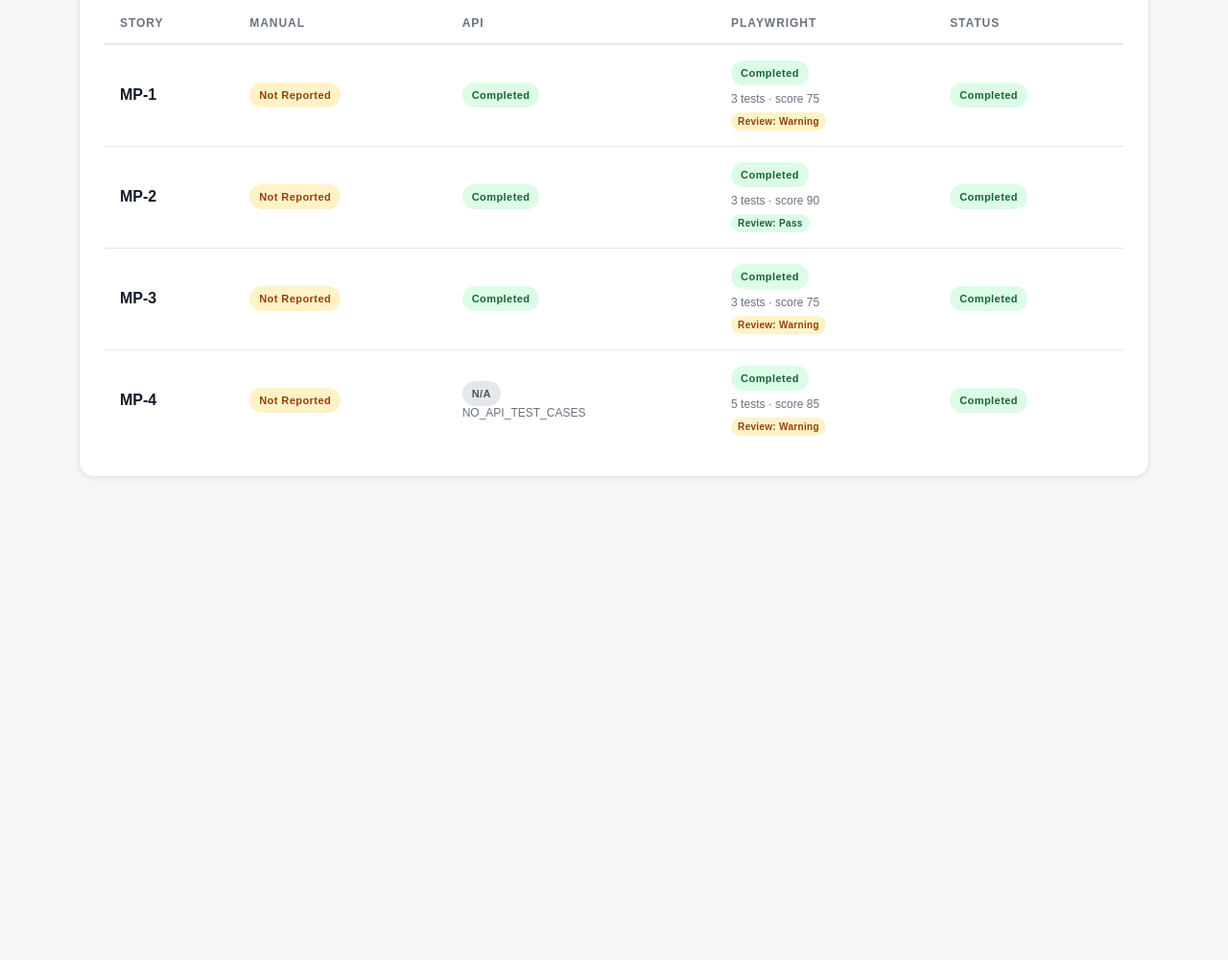
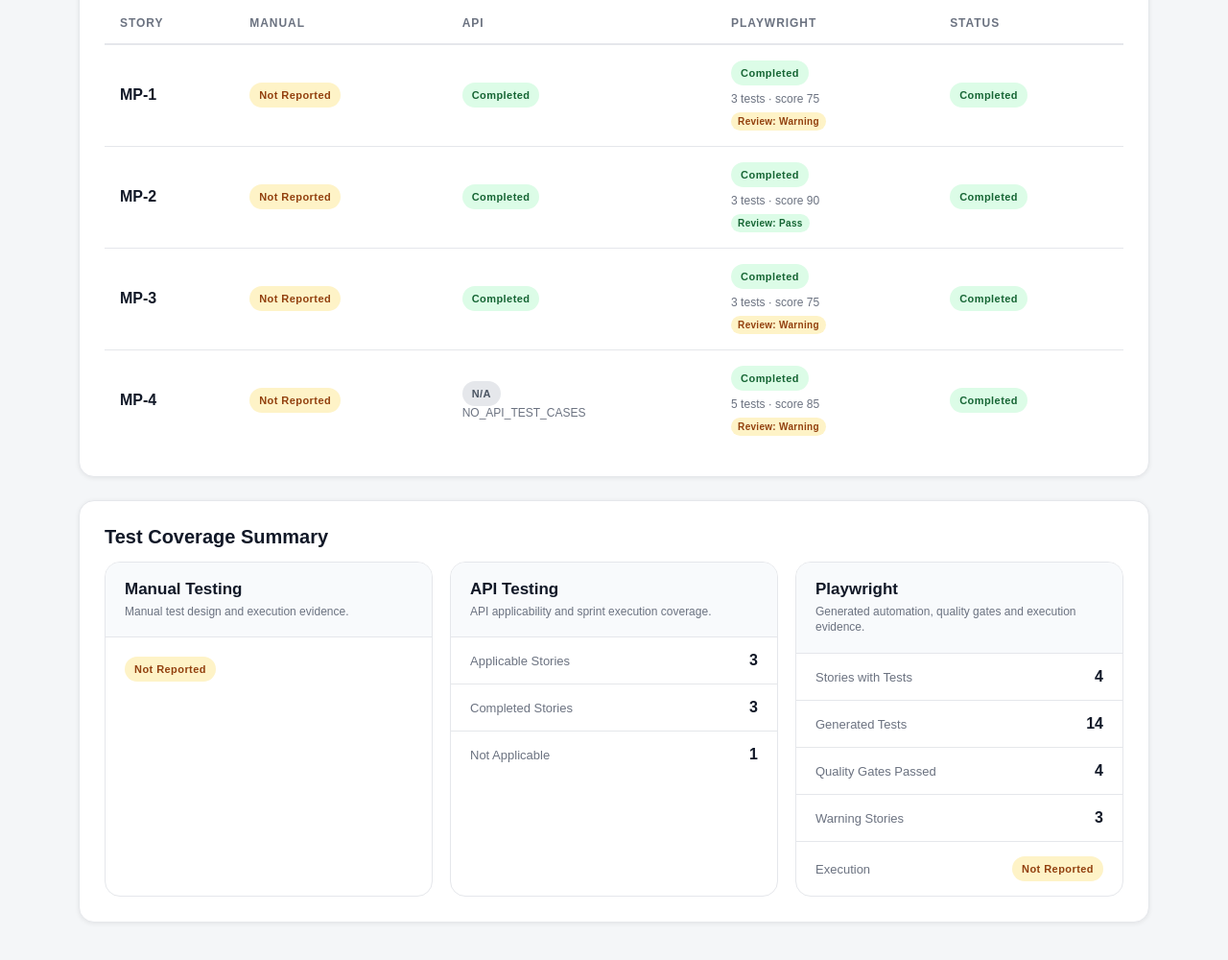
Before and after one commit to balatoth/QA-AI-copilot-V2, a plain HTML site: page executions/MP/sprint-1/MP-SPRINT-20260716122134/reporting/sprint-report.html in a window 1280 px wide. Shown: the part 968-1968 px from the top of the page at 96% size. Before the commit the page ends 1521 px from the top, so only its background shows below. Drawn offline with Linux system fonts and the light colour scheme.

Commit message:
Update HTML manager execution report

```diff
--- a/executions/MP/sprint-1/MP-SPRINT-20260716122134/reporting/sprint-report.html
+++ b/executions/MP/sprint-1/MP-SPRINT-20260716122134/reporting/sprint-report.html
@@ -289,6 +289,72 @@
       text-align: center;
     }
 
+    .coverage-grid {
+      display: grid;
+      grid-template-columns: repeat(3, 1fr);
+      gap: 18px;
+    }
+
+    .coverage-card {
+      min-width: 0;
+      overflow: hidden;
+      border: 1px solid #e5e7eb;
+      border-radius: 16px;
+      background: #ffffff;
+    }
+
+    .coverage-header {
+      padding: 18px 20px;
+      border-bottom: 1px solid #e5e7eb;
+      background: #f8fafc;
+    }
+
+    .coverage-header h4 {
+      margin: 0;
+      color: #111827;
+      font-size: 17px;
+    }
+
+    .coverage-header p {
+      margin-top: 5px;
+      color: #6b7280;
+      font-size: 12px;
+      line-height: 1.4;
+    }
+
+    .coverage-body {
+      display: grid;
+    }
+
+    .coverage-metric {
+      display: grid;
+      grid-template-columns: 1fr auto;
+      gap: 14px;
+      align-items: center;
+      padding: 15px 20px;
+      border-bottom: 1px solid #e5e7eb;
+    }
+
+    .coverage-metric:last-child {
+      border-bottom: none;
+    }
+
+    .coverage-metric-label {
+      color: #6b7280;
+      font-size: 13px;
+    }
+
+    .coverage-metric-value {
+      color: #111827;
+      font-size: 16px;
+      font-weight: 800;
+      text-align: right;
+    }
+
+    .coverage-status {
+      padding: 20px;
+    }
+
     @media print {
       body {
         background: #ffffff;
@@ -313,6 +379,10 @@
     @media (max-width: 980px) {
       .cards {
         grid-template-columns: repeat(3, 1fr);
+      }
+
+      .coverage-grid {
+        grid-template-columns: 1fr;
       }
     }
 
@@ -382,7 +452,7 @@
 
         <div>
           <span>Generated</span>
-          <strong>2026-07-19T05:47:10.215Z</strong>
+          <strong>2026-07-19T07:16:03.443Z</strong>
         </div>
       </div>
     </header>
@@ -630,6 +700,102 @@
 
     </section>
 
+    <section class="section">
+      <h3>Test Coverage Summary</h3>
+
+      <div class="coverage-grid">
+
+        <article class="coverage-card">
+          <div class="coverage-header">
+            <h4>Manual Testing</h4>
+            <p>Manual test design and execution evidence.</p>
+          </div>
+
+          <div class="coverage-status">
+            <span class="status-badge status-warning">
+              Not Reported
+            </span>
+          </div>
+        </article>
+
+        <article class="coverage-card">
+          <div class="coverage-header">
+            <h4>API Testing</h4>
+            <p>API applicability and sprint execution coverage.</p>
+          </div>
+
+          <div class="coverage-body">
+            <div class="coverage-metric">
+              <span class="coverage-metric-label">Applicable Stories</span>
+              <span class="coverage-metric-value">
+                3
+              </span>
+            </div>
+
+            <div class="coverage-metric">
+              <span class="coverage-metric-label">Completed Stories</span>
+              <span class="coverage-metric-value">
+                3
+              </span>
+            </div>
+
+            <div class="coverage-metric">
+              <span class="coverage-metric-label">Not Applicable</span>
+              <span class="coverage-metric-value">
+                1
+              </span>
+            </div>
+          </div>
+        </article>
+
+        <article class="coverage-card">
+          <div class="coverage-header">
+            <h4>Playwright</h4>
+            <p>Generated automation, quality gates and execution evidence.</p>
+          </div>
+
+          <div class="coverage-body">
+            <div class="coverage-metric">
+              <span class="coverage-metric-label">Stories with Tests</span>
+              <span class="coverage-metric-value">
+                4
+              </span>
+            </div>
+
+            <div class="coverage-metric">
+              <span class="coverage-metric-label">Generated Tests</span>
+              <span class="coverage-metric-value">
+                14
+              </span>
+            </div>
+
+            <div class="coverage-metric">
+              <span class="coverage-metric-label">Quality Gates Passed</span>
+              <span class="coverage-metric-value">
+                4
+              </span>
+            </div>
+
+            <div class="coverage-metric">
+              <span class="coverage-metric-label">Warning Stories</span>
+              <span class="coverage-metric-value">
+                3
+              </span>
+            </div>
+
+            <div class="coverage-metric">
+              <span class="coverage-metric-label">Execution</span>
+
+              <span class="status-badge status-warning">
+                Not Reported
+              </span>
+            </div>
+          </div>
+        </article>
+
+      </div>
+    </section>
+
   </main>
 </body>
 </html>
```
